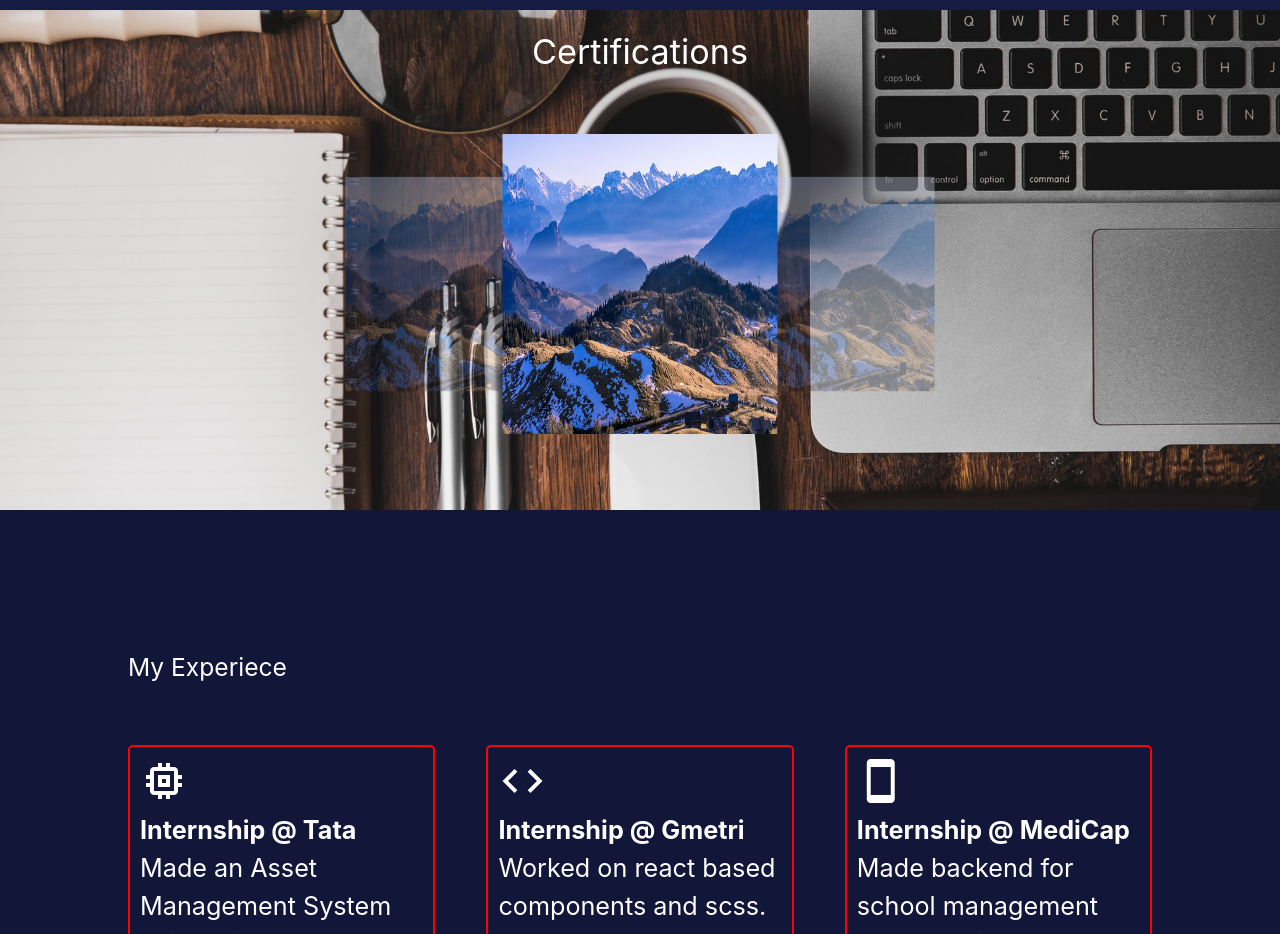
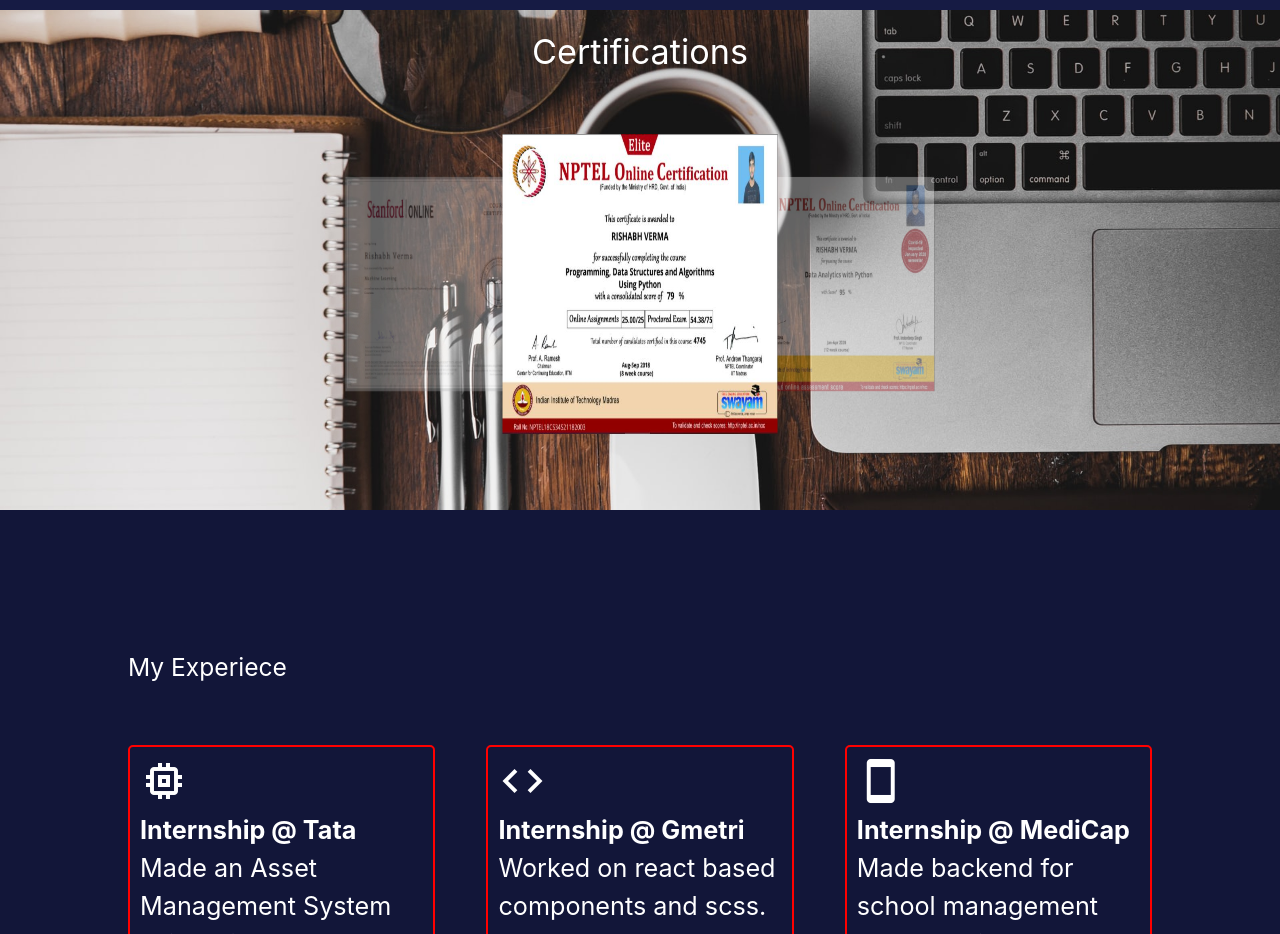
Before and after one commit to rvstowrn/rvstowrn.github.io, a plain HTML site: page index.html in a window 1280 px wide. Shown: the part 2000-2934 px from the top of the page. Drawn offline with nearby package versions, Linux system fonts and the light colour scheme.

Commit message:
added certificates

```diff
--- a/index.html
+++ b/index.html
@@ -104,9 +104,9 @@
 			<div>
 				<h4 class="white-text center">Certifications</h4>
 				<div class="carousel">
-					<a class="carousel-item" ><img src="./assets/heroBg.jpg"></a>
-					<a class="carousel-item" ><img src="./assets/heroBg.jpg"></a>
-					<a class="carousel-item" ><img src="./assets/heroBg.jpg"></a>
+					<a class="carousel-item" ><img src="./assets/cert1.jpg"></a>
+					<a class="carousel-item" ><img src="./assets/cert2.jpg"></a>
+					<a class="carousel-item" ><img src="./assets/cert3.jpg"></a>
 				</div>
 			</div>
 		</div>
```
Also changed, not shown: assets/cert1.jpg (added), assets/cert2.jpg (added), assets/cert3.jpg (added).
